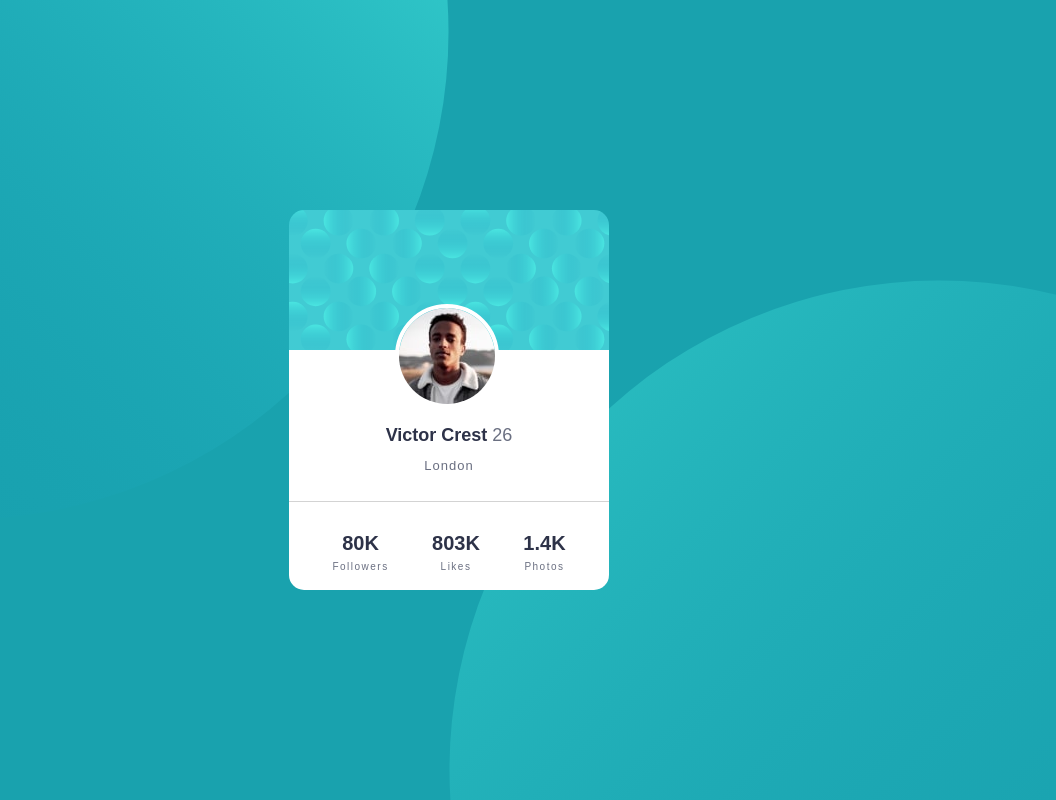
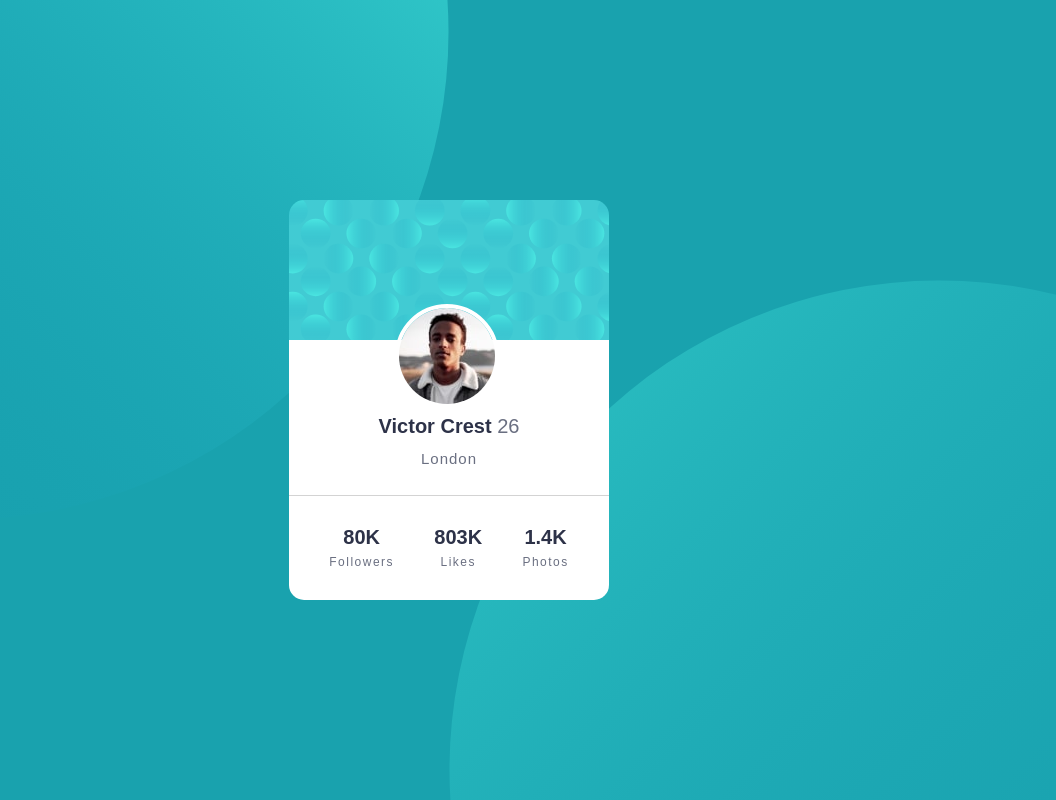
Before and after one commit to jesus0107/profile-card-component-main, a plain HTML site: page index.html in a window 1280 px wide. Shown: the whole page, without its empty margins (191-1247 px from the left). Drawn offline with Linux system fonts and the light colour scheme.

Commit message:
Adding more styles

```diff
--- a/style.css
+++ b/style.css
@@ -22,11 +22,11 @@ body {
 }
 
 main {
-  margin: calc(50vh - 190px) auto;
+  margin: calc(50vh - 200px) auto;
   width: 86%;
   max-width: 320px;
   min-width: 274px;
-  height: 380px;
+  height: 400px;
   border-radius: 15px;
   background: url(/images/bg-pattern-card.svg) white;
   background-repeat: repeat no-repeat;
@@ -55,16 +55,17 @@ main {
   padding-bottom: 28px;
 }
 .card__user h1 {
-  font-size: 1.8rem;
+  font-size: 2rem;
   color: var(--dark-blue);
 }
 .card__user h1 span {
   font-weight: normal;
   color: var(--dark-grayis-blue);
 }
+
 .card__user p {
   padding-top: 12px;
-  font-size: 1.3rem;
+  font-size: 1.5rem;
   letter-spacing: 1px;
   color: var(--dark-grayis-blue);
 }
@@ -79,7 +80,7 @@ main {
   color: var(--dark-blue);
 }
 .card__statistics h3 span {
-  font-size: 1rem;
+  font-size: 1.2rem;
   font-weight: normal;
   letter-spacing: 1.5px;
   display: block;
```
